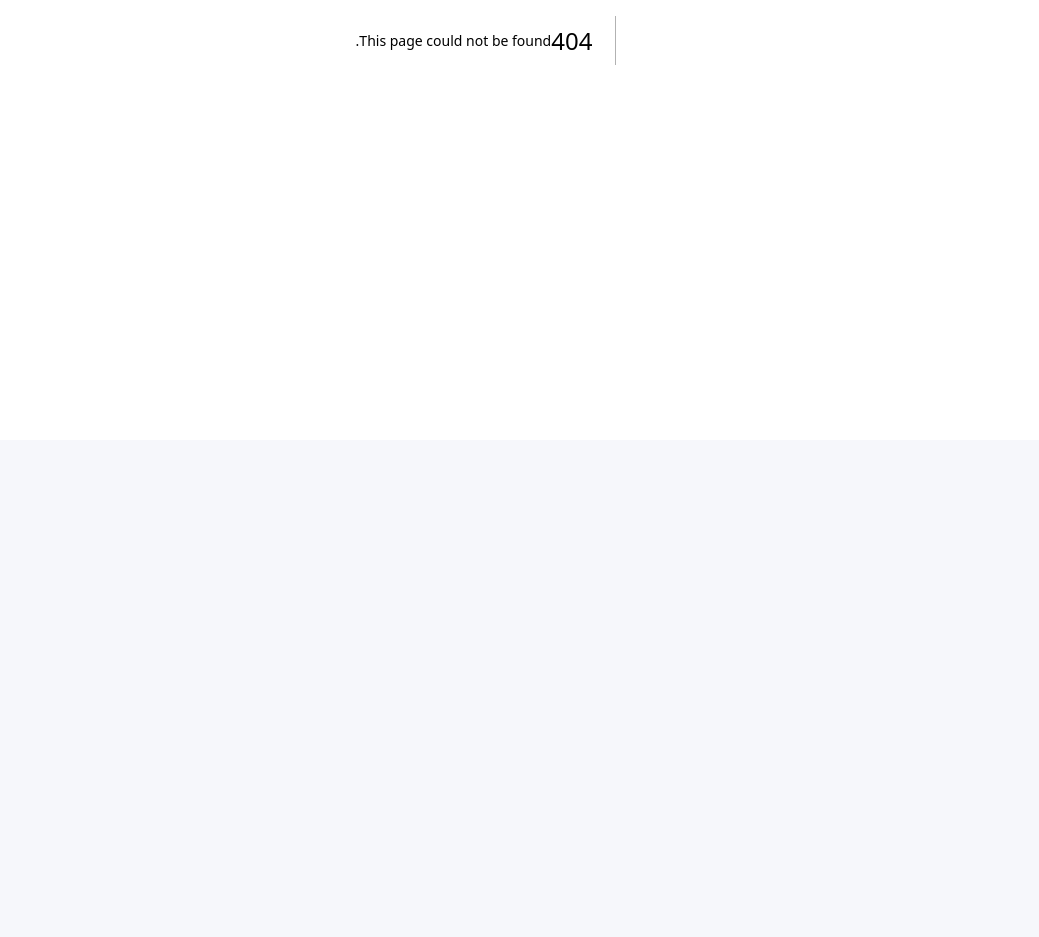
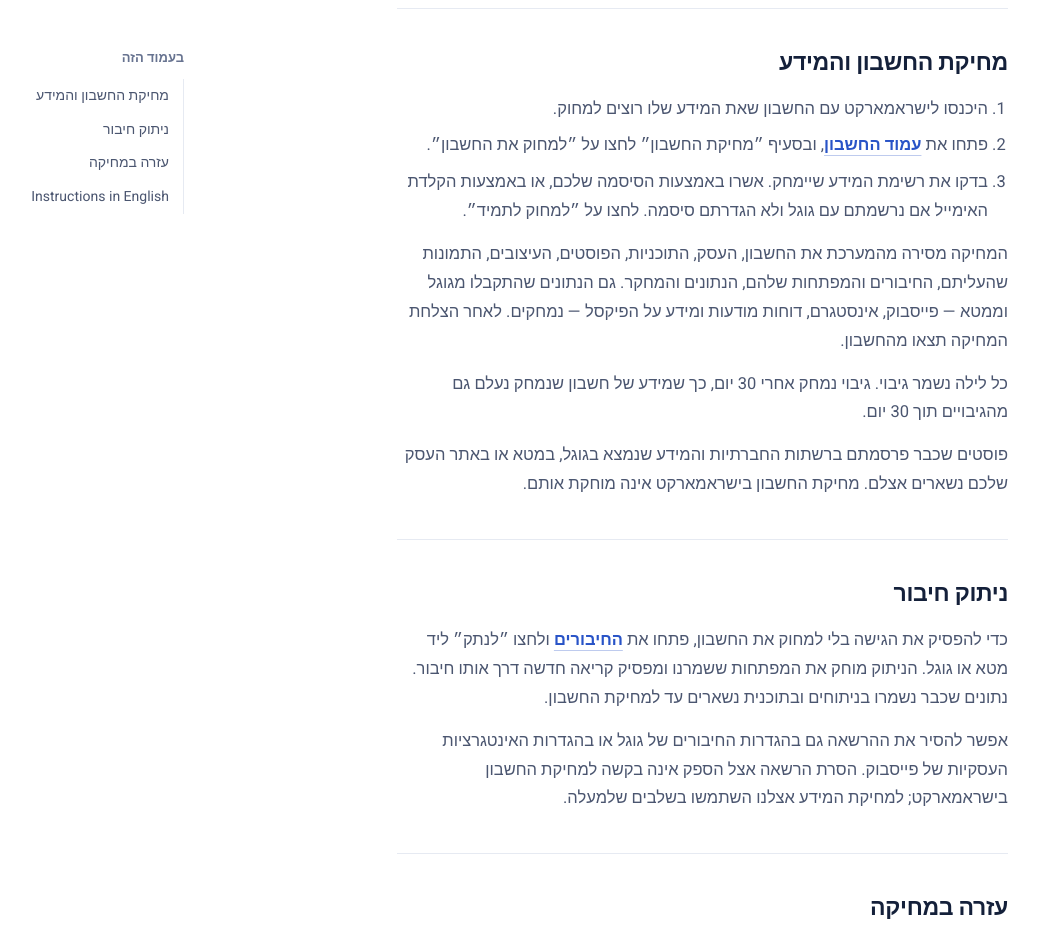
Before and after one commit to shaharAka/israMArket, a Next.js app in the folder web/: page /data-deletion in a window 1280 px wide. Before the commit this address had no page. Shown: the part 360-1297 px from the top of the page, without its empty margins (144-1183 px from the left). Before the commit the page ends 800 px from the top, so only its background shows below. Built offline with nearby package versions, Linux system fonts and the light colour scheme.

Commit message:
Prepare Meta privacy and data deletion requirements

```diff
--- /dev/null
+++ b/web/app/data-deletion/page.tsx
@@ -0,0 +1,104 @@
+import type { Metadata } from "next";
+import Link from "next/link";
+import { BACKUP_NOTE, CONTACT_EMAIL } from "@/lib/company";
+import {
+  LEGAL_LINK,
+  LegalPage,
+  LegalSection,
+} from "@/components/landing/LegalPage";
+
+export const metadata: Metadata = {
+  title: "מחיקת מידע · ישראמארקט",
+  description: "איך מוחקים את החשבון והמידע בישראמארקט, ואיך מנתקים את פייסבוק, אינסטגרם וגוגל.",
+};
+
+// Public instructions for Meta's data-deletion URL. This is not a signed-request
+// callback. The steps below describe the existing /account and /integrations flows.
+export default function DataDeletionPage() {
+  return (
+    <LegalPage
+      eyebrow="המידע שלכם"
+      title="איך מוחקים את המידע"
+      lead="אפשר לנתק חיבור, או למחוק את החשבון ואת כל המידע של העסק. מחיקת החשבון אינה ניתנת לביטול."
+      contents={[
+        { id: "account", title: "מחיקת החשבון והמידע" },
+        { id: "connection", title: "ניתוק חיבור" },
+        { id: "help", title: "עזרה במחיקה" },
+        { id: "english", title: "Instructions in English" },
+      ]}
+      current="/data-deletion"
+    >
+      <LegalSection id="account" title="מחיקת החשבון והמידע">
+        <ol className="list-decimal space-y-2 ps-5">
+          <li>היכנסו לישראמארקט עם החשבון שאת המידע שלו רוצים למחוק.</li>
+          <li>
+            פתחו את <Link href="/account" className={LEGAL_LINK}>עמוד החשבון</Link>,
+            ובסעיף ״מחיקת החשבון״ לחצו על ״למחוק את החשבון״.
+          </li>
+          <li>
+            בדקו את רשימת המידע שיימחק. אשרו באמצעות הסיסמה שלכם, או באמצעות
+            הקלדת האימייל אם נרשמתם עם גוגל ולא הגדרתם סיסמה. לחצו על ״למחוק לתמיד״.
+          </li>
+        </ol>
+        <p>
+          המחיקה מסירה מהמערכת את החשבון, העסק, התוכניות, הפוסטים, העיצובים,
+          התמונות שהעליתם, החיבורים והמפתחות שלהם, הנתונים והמחקר. גם הנתונים
+          שהתקבלו מגוגל וממטא — פייסבוק, אינסטגרם, דוחות מודעות ומידע על הפיקסל — נמחקים.
+          לאחר הצלחת המחיקה תצאו מהחשבון.
+        </p>
+        <p>{BACKUP_NOTE}</p>
+        <p>
+          פוסטים שכבר פרסמתם ברשתות החברתיות והמידע שנמצא בגוגל, במטא או באתר
+          העסק שלכם נשארים אצלם. מחיקת החשבון בישראמארקט אינה מוחקת אותם.
+        </p>
+      </LegalSection>
+
+      <LegalSection id="connection" title="ניתוק חיבור">
+        <p>
+          כדי להפסיק את הגישה בלי למחוק את החשבון, פתחו את{" "}
+          <Link href="/integrations" className={LEGAL_LINK}>החיבורים</Link>
+          {" "}ולחצו ״לנתק״ ליד מטא או גוגל. הניתוק מוחק את המפתחות ששמרנו ומפסיק
+          קריאה חדשה דרך אותו חיבור. נתונים שכבר נשמרו בניתוחים ובתוכנית נשארים
+          עד למחיקת החשבון.
+        </p>
+        <p>
+          אפשר להסיר את ההרשאה גם בהגדרות החיבורים של גוגל או בהגדרות
+          האינטגרציות העסקיות של פייסבוק. הסרת הרשאה אצל הספק אינה בקשה
+          למחיקת החשבון בישראמארקט; למחיקת המידע אצלנו השתמשו בשלבים שלמעלה.
+        </p>
+      </LegalSection>
+
+      <LegalSection id="help" title="עזרה במחיקה">
+        <p>
+          אם אינכם מצליחים להיכנס, כתבו אל{" "}
+          <a href={`mailto:${CONTACT_EMAIL}`} dir="ltr" className={LEGAL_LINK}>{CONTACT_EMAIL}</a>
+          {" "}מהאימייל של החשבון וציינו שזו בקשה למחיקת המידע בישראמארקט.
+          נצטרך לוודא שהבקשה מגיעה מבעל החשבון. אין לשלוח סיסמאות או מפתחות חיבור.
+        </p>
+        <p>
+          <Link href="/security" className={LEGAL_LINK}>מדיניות הפרטיות ומידע על שמירת הנתונים</Link>
+        </p>
+      </LegalSection>
+
+      <LegalSection id="english" title="Instructions in English">
+        <div dir="ltr" lang="en">
+          <p>
+            To delete your IsraMarket account and its data, sign in, open Account,
+            expand Account deletion, review the data listed, and confirm with your
+            password (or your account email for a Google-only account). Choose Delete
+            permanently. This deletes stored business data, content, connection tokens,
+            and imported Google and Meta data, including Instagram insights, ads reports
+            and Pixel evidence. You are signed out after successful deletion.
+          </p>
+          <p>
+            Backups expire within 30 days. Content and data held by Google, Meta or
+            your website are not deleted by this action. Disconnecting a provider removes
+            our stored tokens but does not delete previously saved analyses. To request
+            help with deletion, email {CONTACT_EMAIL} from your account email.
+            Do not send passwords or access tokens.
+          </p>
+        </div>
+      </LegalSection>
+    </LegalPage>
+  );
+}
--- a/web/app/security/page.tsx
+++ b/web/app/security/page.tsx
@@ -64,7 +64,7 @@ const STORED = [
   },
   {
     title: "החיבורים",
-    body: "אם חיברתם את גוגל או את פייסבוק ואינסטגרם: המפתחות שהם נתנו לנו, מוצפנים, והנתונים שקיבלנו דרכם (נתוני האתר, הפוסטים שלכם באינסטגרם והמספרים שלהם, והמספרים של החשבון באינסטגרם).",
+    body: "אם חיברתם את גוגל או את פייסבוק ואינסטגרם: המפתחות שהם נתנו לנו, מוצפנים, ונתוני האתר, הדף העסקי, הפוסטים והמספרים של אינסטגרם. אם אישרתם גם נתוני מודעות: נשמרים דוחות הוצאות ותוצאות של חשבון הפרסום שבחרתם, ונתונים על קבלת אירועים בפיקסל שבחרתם, כשההרשאה מאפשרת זאת. הנתונים משמשים לניתוח ולעדכון התוכנית שלכם.",
   },
   {
     // models.py WhatsappLink / WhatsappClick, services/whatsapp.py.
@@ -84,13 +84,13 @@ const GOOGLE_SCOPES = [
 // api/app/services/meta.py META_SCOPES
 const META_SCOPES = [
   { title: "לראות את רשימת הדפים שלכם", body: "כדי שתבחרו איזה דף לחבר.", code: "pages_show_list" },
-  { title: "לקרוא את הפוסטים והנתונים בדף הפייסבוק", body: "קריאה בלבד.", code: "pages_read_engagement, pages_read_user_content" },
+  { title: "לזהות את דף הפייסבוק שבחרתם", body: "קריאה בלבד של פרטי הדף, מספר האוהדים והחשבון המקצועי באינסטגרם שמקושר אליו.", code: "pages_read_engagement" },
   { title: "לראות את הפרופיל והפוסטים באינסטגרם העסקי", body: "קריאה בלבד.", code: "instagram_basic" },
   { title: "לקרוא את המספרים באינסטגרם", body: "כמה ראו, שמרו ושיתפו כל פוסט, והמספרים של החשבון כולו: עוקבים, כמה ראו ולחיצות בפרופיל. מטא קוראת להרשאה הזו ״ניהול״, אבל היא נותנת רק נתונים.", code: "instagram_manage_insights" },
   {
-    title: "למצוא דפים שמנוהלים דרך חשבון עסקי במטא",
-    body: "לפי מטא, ההרשאה הזו מאפשרת גם שינויים בחשבון העסקי. אנחנו לא עושים איתה שום שינוי, רק קוראים את רשימת הדפים.",
-    code: "business_management",
+    title: "לקרוא נתוני מודעות ופיקסל — רק אם בחרתם",
+    body: "רשימת חשבונות הפרסום כדי שתבחרו את שלכם, הוצאות ותוצאות של מודעות, ורשימת הפיקסלים ומידע על קבלת אירועים כשההרשאה מאפשרת זאת. קריאה בלבד: לא יוצרים מודעות, לא משנים תקציבים ולא שולחים אירועים. בחירת פיקסל אינה מתקינה אותו באתר ואינה מאשרת שמדידת הרכישות תקינה.",
+    code: "ads_read",
   },
 ];
 
@@ -207,6 +207,11 @@ export default function SecurityPage() {
         </Section>
 
         <Section id="delete" title={TITLE.delete}>
+          <p>
+            <Link href="/data-deletion" className={LINK}>
+              הוראות מחיקת מידע, כולל המידע שהתקבל מפייסבוק ואינסטגרם
+            </Link>
+          </p>
           <Rows
             rows={[
               {
--- a/web/components/landing/LegalPage.tsx
+++ b/web/components/landing/LegalPage.tsx
@@ -25,7 +25,7 @@ export function LegalPage({
   lead: string;
   /** The sections, for the contents rail (same ids and titles as the sections). */
   contents: { id: string; title: string }[];
-  current: "/security" | "/terms";
+  current: "/security" | "/terms" | "/data-deletion";
   children: ReactNode;
 }) {
   return (
```
Also changed, not shown: 1 other file (tests, documents, lock files or other folders).
